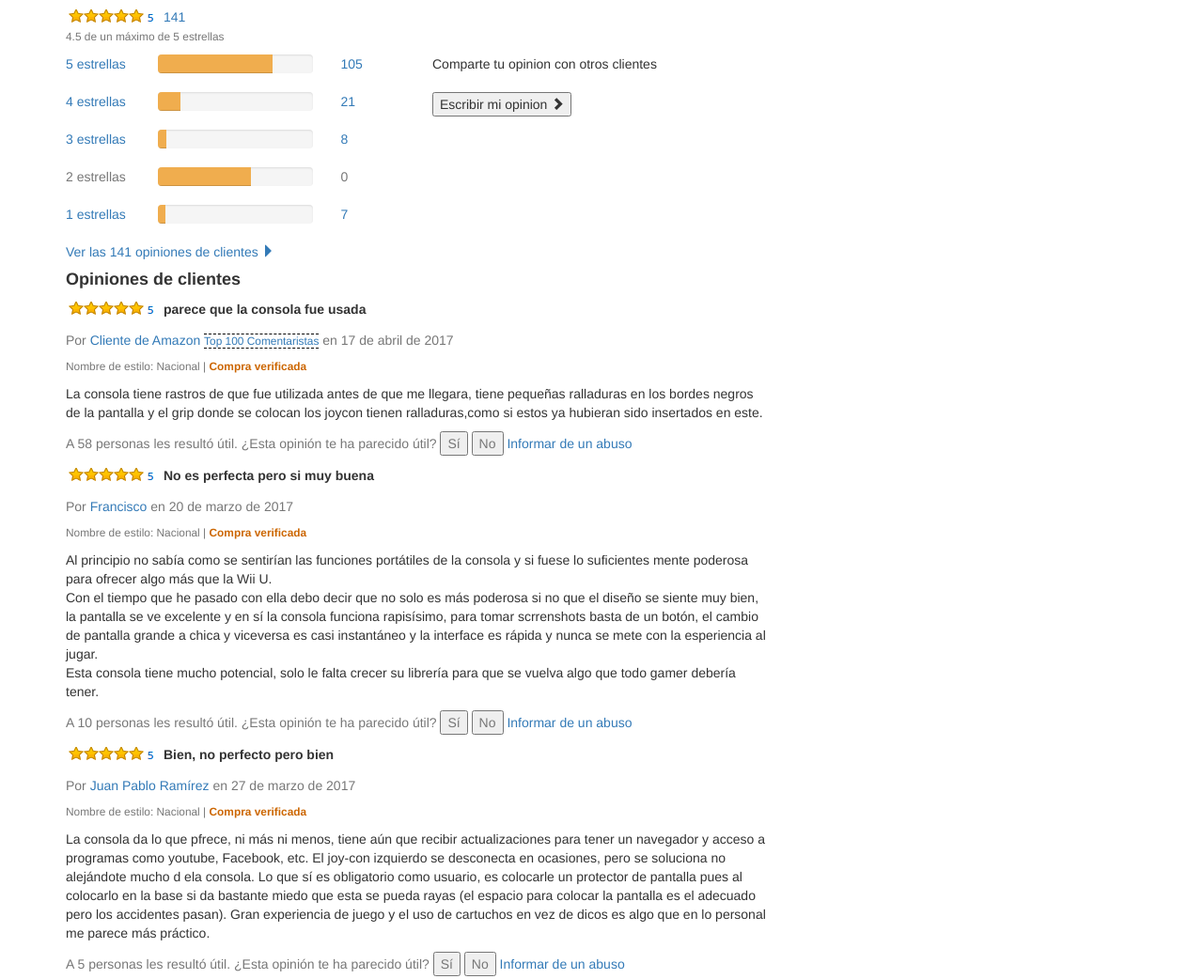
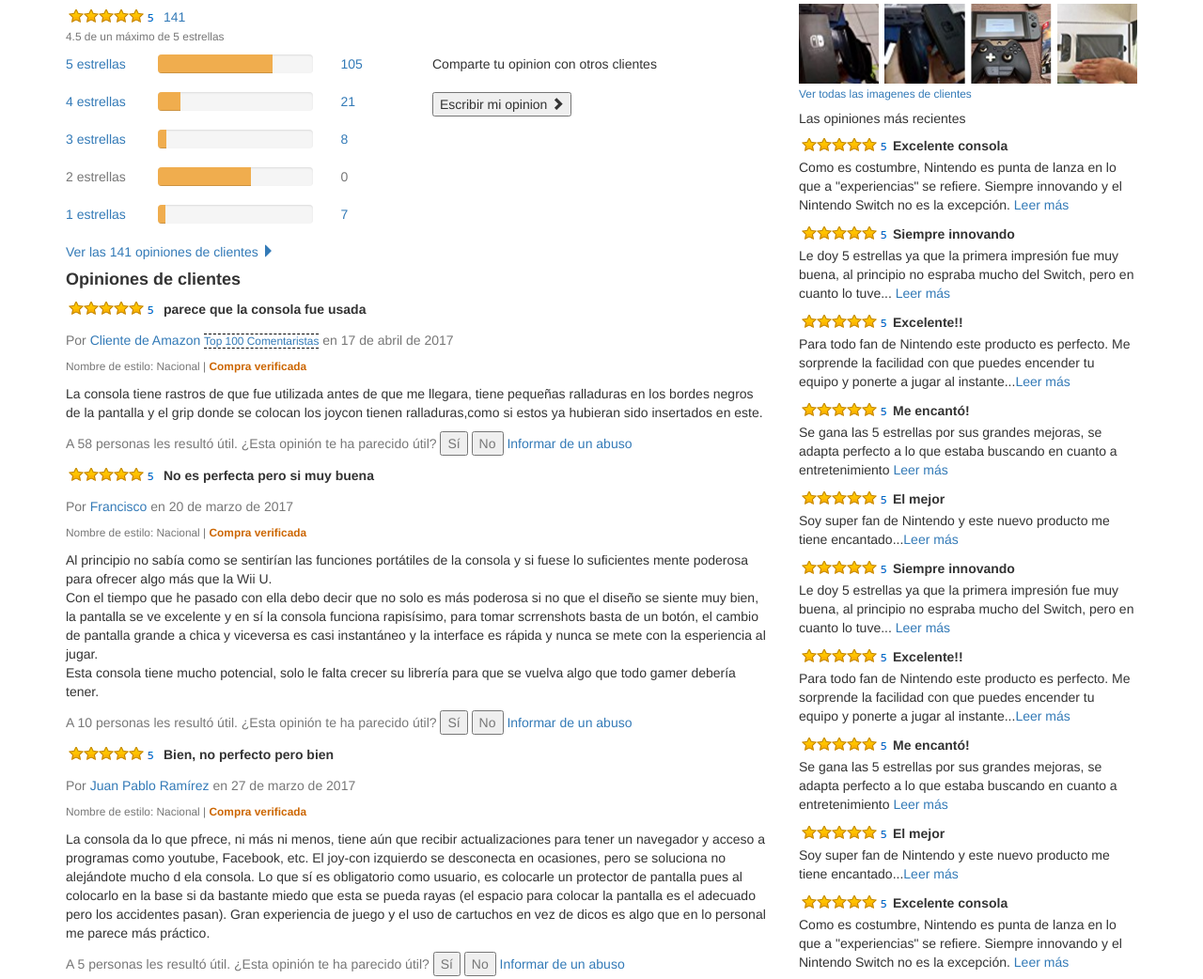
Before and after one commit to dianix/Amazon, a plain HTML site: page product.html in a window 1280 px wide. Shown: the part 1650-2692 px from the top of the page at 94% size. Drawn offline with nearby package versions, Linux system fonts and the light colour scheme.

Commit message:
Se agrega sección de imagenes de clientes en Product

```diff
--- a/css/product.css
+++ b/css/product.css
@@ -43,3 +43,16 @@
 	margin-bottom: 3%;
 }
 /* TERMINAN ESTILOS GABY*/
+
+/* COMIENZAN ESTILOS PARI*/
+.clientes{
+  width:100%;
+}
+.conjunto{
+  display: block;
+}
+
+.margen{
+  margin-top: -83%;
+}
+/* TERMINAN ESTILOS PARI*/
--- a/product.html
+++ b/product.html
@@ -457,7 +457,38 @@
         <p>La consola da lo que pfrece, ni más ni menos, tiene aún que recibir actualizaciones para tener un navegador y acceso a programas como youtube, Facebook, etc. El joy-con izquierdo se desconecta en ocasiones, pero se soluciona no alejándote mucho d ela consola. Lo que sí es obligatorio como usuario, es colocarle un protector de pantalla pues al colocarlo en la base si da bastante miedo que esta se pueda rayas (el espacio para colocar la pantalla es el adecuado pero los accidentes pasan). Gran experiencia de juego y el uso de cartuchos en vez de dicos es algo que en lo personal me parece más práctico. </p>
         <p class="text-muted">A 5 personas les resultó útil. ¿Esta opinión te ha parecido útil? <button>Sí</button>   <button>No</button> <a href="">Informar de un abuso</a> </p>
       </div>
+
+      <!--SECCION DE CODIGO PARI-->
+      <div class="col-md-4">
+              <h5 class="margen">Imagenes de clientes</h5>
+              <img class="clientes" src="assets/imgs/imagenes-clientes.png" alt="">
+              <a href="#"><small>Ver todas las imagenes de clientes</small></a>
+              <h5>Las opiniones más recientes</h5>
+              <span><img src="assets/imgs/amazon-stars.dummy.png" alt=""><strong>Excelente consola</strong></span>
+              <p>Como es costumbre, Nintendo es punta de lanza en lo que a "experiencias" se refiere. Siempre innovando y el Nintendo Switch no es la excepción. <span><a href="#">Leer más</a></span></p>
+              <span><img src="assets/imgs/amazon-stars.dummy.png" alt=""><strong>Siempre innovando</strong></span>
+              <p>Le doy 5 estrellas ya que la primera impresión fue muy buena, al principio no espraba mucho del Switch, pero en cuanto lo tuve... <span><a href="#">Leer más</a></span></p>
+              <span><img src="assets/imgs/amazon-stars.dummy.png" alt=""><strong>Excelente!!</strong></span>
+              <p>Para todo fan de Nintendo este producto es perfecto. Me sorprende la facilidad con que puedes encender tu equipo y ponerte a jugar al instante...<span><a href="#">Leer más</a></span></p>
+              <span><img src="assets/imgs/amazon-stars.dummy.png" alt=""><strong>Me encantó!</strong></span>
+              <p>Se gana las 5 estrellas por sus grandes mejoras, se adapta perfecto a lo que estaba buscando en cuanto a entretenimiento <span><a href="#">Leer más</a></span></p>
+              <span><img src="assets/imgs/amazon-stars.dummy.png" alt=""><strong>El mejor</strong></span>
+              <p>Soy super fan de Nintendo y este nuevo producto me tiene encantado...<span><a href="#">Leer más</a></span></p>
+              <span><img src="assets/imgs/amazon-stars.dummy.png" alt=""><strong>Siempre innovando</strong></span>
+              <p>Le doy 5 estrellas ya que la primera impresión fue muy buena, al principio no espraba mucho del Switch, pero en cuanto lo tuve... <span><a href="#">Leer más</a></span></p>
+              <span><img src="assets/imgs/amazon-stars.dummy.png" alt=""><strong>Excelente!!</strong></span>
+              <p>Para todo fan de Nintendo este producto es perfecto. Me sorprende la facilidad con que puedes encender tu equipo y ponerte a jugar al instante...<span><a href="#">Leer más</a></span></p>
+              <span><img src="assets/imgs/amazon-stars.dummy.png" alt=""><strong>Me encantó!</strong></span>
+              <p>Se gana las 5 estrellas por sus grandes mejoras, se adapta perfecto a lo que estaba buscando en cuanto a entretenimiento <span><a href="#">Leer más</a></span></p>
+              <span><img src="assets/imgs/amazon-stars.dummy.png" alt=""><strong>El mejor</strong></span>
+              <p>Soy super fan de Nintendo y este nuevo producto me tiene encantado...<span><a href="#">Leer más</a></span></p>
+              <span><img src="assets/imgs/amazon-stars.dummy.png" alt=""><strong>Excelente consola</strong></span>
+              <p>Como es costumbre, Nintendo es punta de lanza en lo que a "experiencias" se refiere. Siempre innovando y el Nintendo Switch no es la excepción. <span><a href="#">Leer más</a></span></p>
+        </div>
+    <!--SECCION DE CODIGO PARI-->
+
     </section>
+
      <div class="row">
         <div class="col-md-8">
            <p class="text-primary"><b>Ver todas las 141 opiniones de clientes (primero las más recientes)</b>
```
Also changed, not shown: assets/imgs/imagenes-clientes.png (added).
